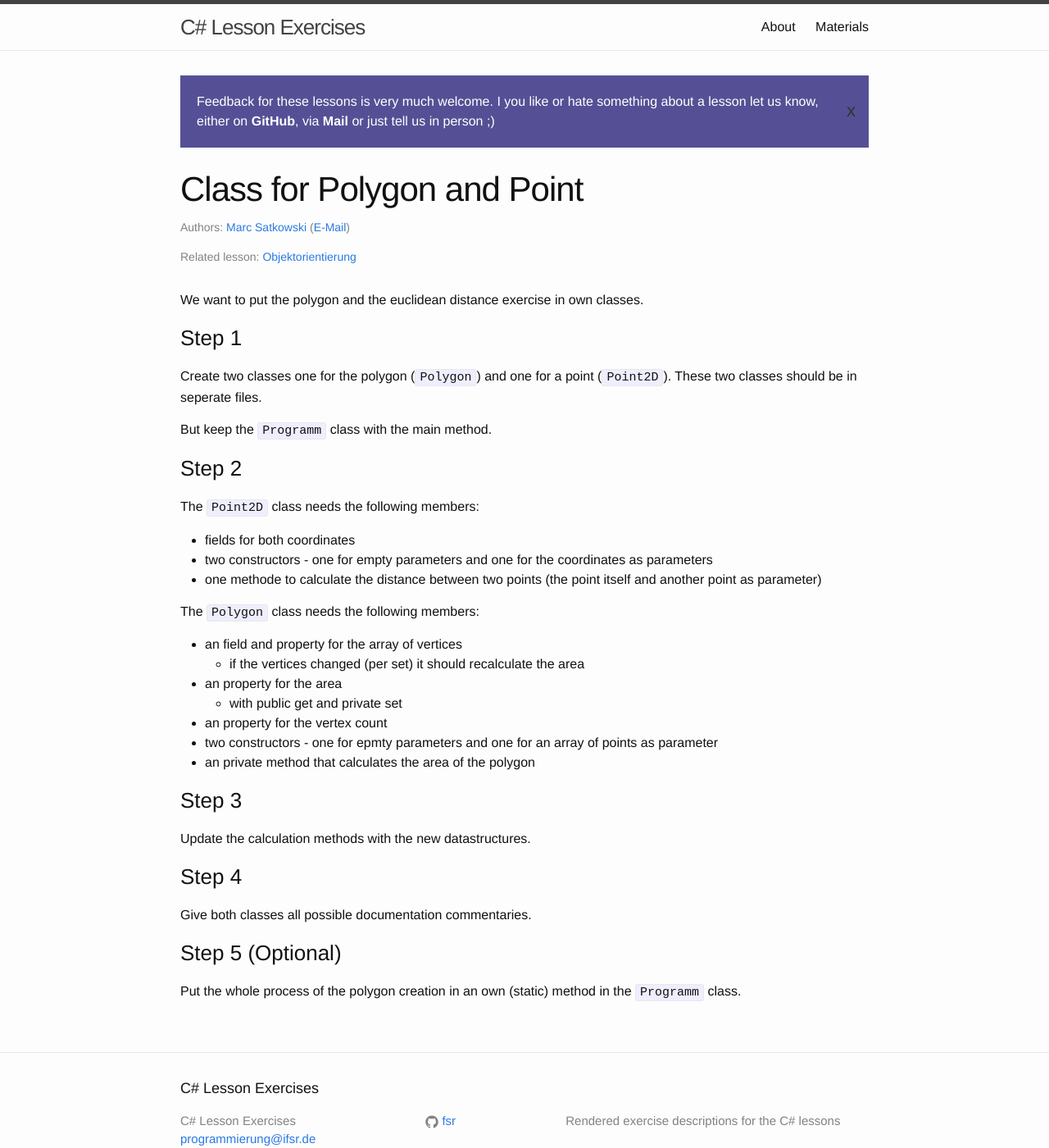
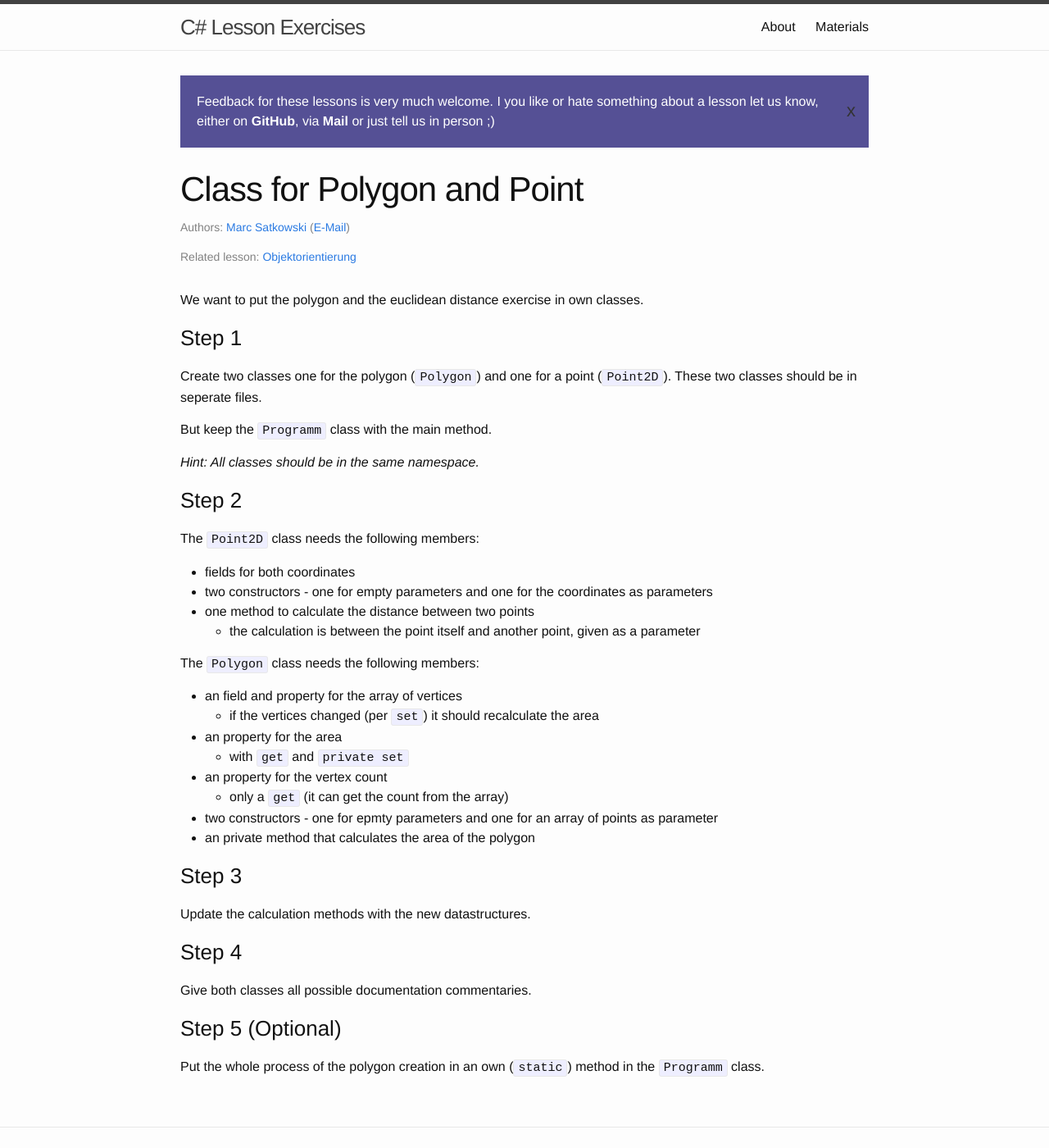
Before and after one commit to fsr/csharp-lessons, a Jekyll site: the page built from _exercises/04_polygon_point_class.md, in a window 1280 px wide and 1400 px high. Shown: the whole window at 82% size. Built offline with Jekyll 4.4.1, drawn with Linux system fonts in a browser that asks for light colours.

Commit message:
some improvements for the fourth exercise

```diff
--- a/_exercises/04_polygon_point_class.md
+++ b/_exercises/04_polygon_point_class.md
@@ -14,21 +14,25 @@ Create two classes one for the polygon (`Polygon`) and one for a point (`Point2D
 
 But keep the `Programm` class with the main method.
 
+*Hint: All classes should be in the same namespace.*
+
 ### Step 2
 
 The `Point2D` class needs the following members:
 
 - fields for both coordinates
 - two constructors - one for empty parameters and one for the coordinates as parameters
-- one methode to calculate the distance between two points (the point itself and another point as parameter)
+- one method to calculate the distance between two points
+  - the calculation is between the point itself and another point, given as a parameter
 
 The `Polygon` class needs the following members:
 
 - an field and property for the array of vertices
-  - if the vertices changed (per set) it should recalculate the area
+  - if the vertices changed (per `set`) it should recalculate the area
 - an property for the area
-  - with public get and private set
+  - with `get` and `private set`
 - an property for the vertex count
+  - only a `get` (it can get the count from the array)
 - two constructors - one for epmty parameters and one for an array of points as parameter
 - an private method that calculates the area of the polygon
 
@@ -42,4 +46,4 @@ Give both classes all possible documentation commentaries.
 
 ### Step 5 (Optional)
 
-Put the whole process of the polygon creation in an own (static) method in the `Programm` class.
+Put the whole process of the polygon creation in an own (`static`) method in the `Programm` class.
```
Also changed, not shown: other parts of _exercises/04_polygon_point_class.md (+1 -1 lines).
